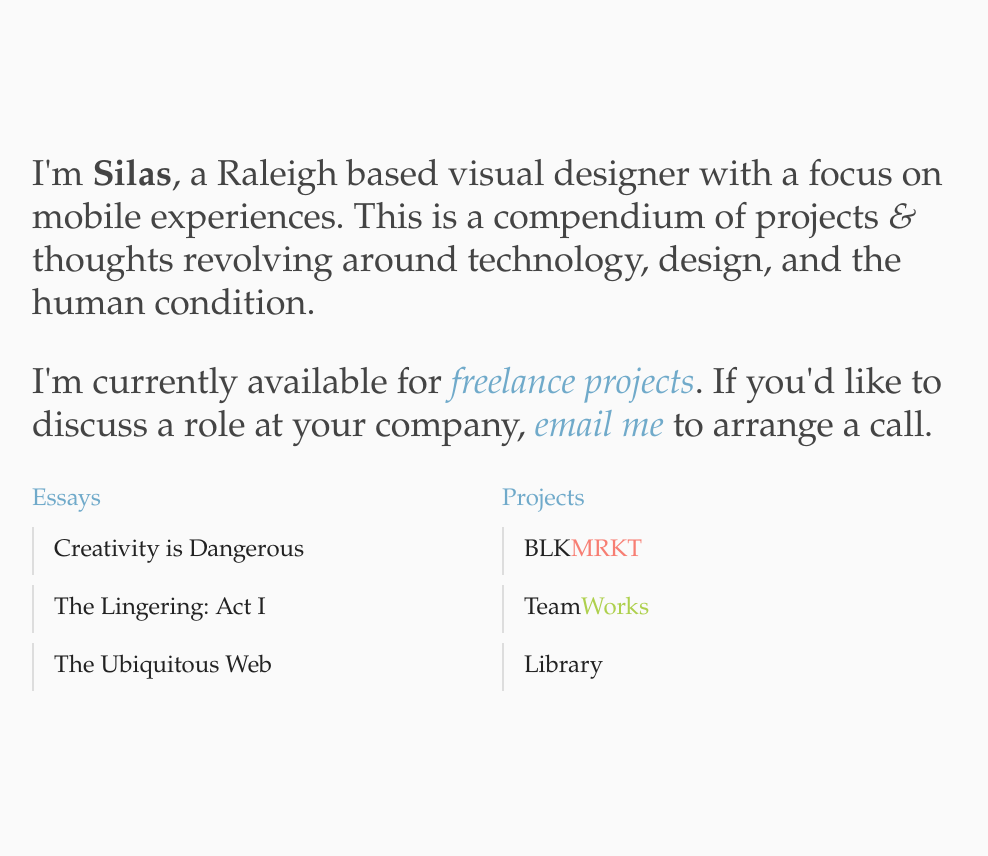
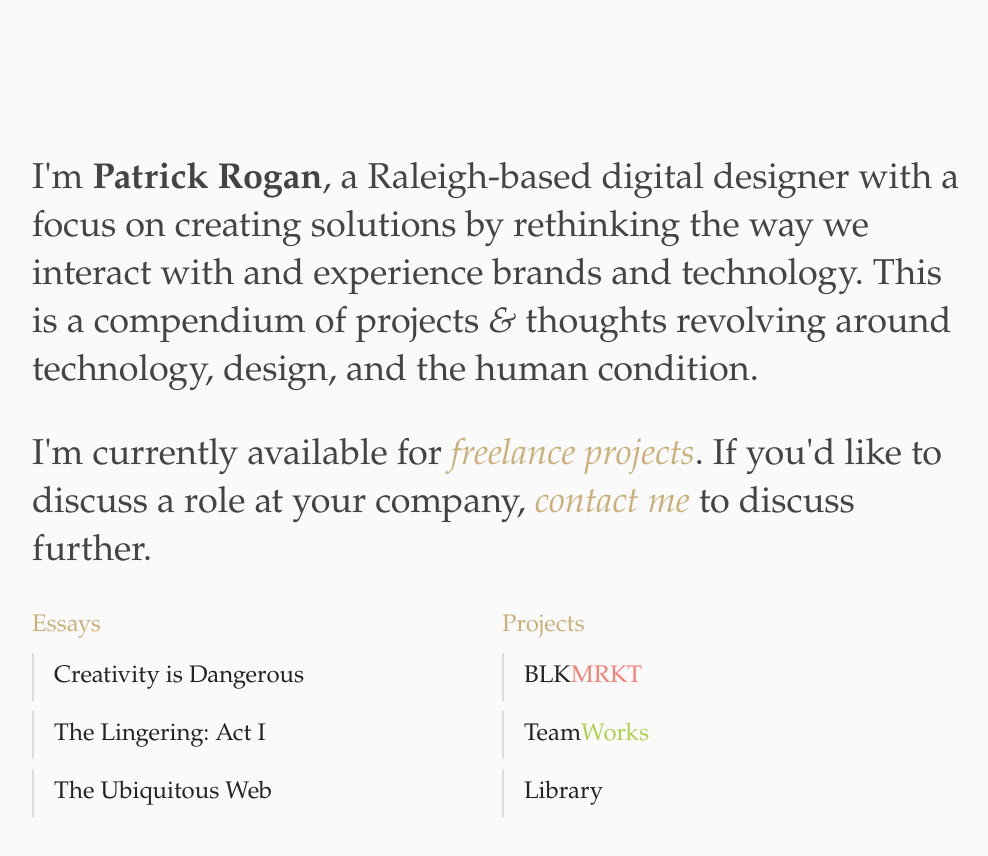
Before and after one commit to silaswanders/silaswanders.github.io, a Jekyll site: the page built from index.html, in a window 1280 px wide. Shown: the top 856 px of the page, without its empty margins (138-1126 px from the left). Built offline with Jekyll 4.4.1, drawn with Linux system fonts in a browser that asks for light colours; some web fonts are replaced.

Commit message:
Transfer Update
Updating to transfer to patrickrogan.co domain.

```diff
--- a/CNAME
+++ b/CNAME
@@ -1 +1 @@
-iamsilas.co
+patrickrogan.co
--- a/_sass/style.scss
+++ b/_sass/style.scss
@@ -98,15 +98,17 @@
 	font-weight: 600;
 }
 .links {
-	color: #70aaca;
+	color: $whitegold;
 	text-decoration: none;
 }
 
 	.pink {color: $pink;}
 	.tw-green {color: $tw-green;}
 
+
 .about p {
 	font-size: 36px;
+	line-height: 48px;
 }
 
 .about .links {
@@ -189,7 +191,7 @@
 	margin-bottom: 12px;
 	font-family: "Garamond", "Ovo",serif;
 	font-weight: 400;
-	color: #70AACA;
+	color: $whitegold;
 
 }
 .item-title::after{
--- a/css/main.scss
+++ b/css/main.scss
@@ -24,6 +24,7 @@
 $tw-green: #aed04d;
 $light-grey: #a3a3a3;
 $blue: #70AACA;
+$whitegold: #CBB07B; // White Gold
 // Width of the content area
 $content-width:    800px;
 
--- a/index.html
+++ b/index.html
@@ -3,8 +3,8 @@
 ---
 
   <div class="about">
-    <p>I'm <span class="semi-bold">Silas</span>, a Raleigh based visual designer with a focus on mobile experiences. This is a compendium of projects <i>&amp;</i> thoughts revolving around technology, design, and the human condition.</p>
-    <p>I'm currently available for <a class="links" href="mailto:hello@patrickrogan.net" target="_blank"><i>freelance projects</i></a>. If you'd like to discuss a role at your company, <a class="links" href="#"><i>email me</i></a> to arrange a call.</p>
+    <p>I'm <span class="semi-bold">Patrick Rogan</span>, a Raleigh-based digital designer with a focus on creating solutions by rethinking the way we interact with and experience brands and technology. This is a compendium of projects <i>&amp;</i> thoughts revolving around technology, design, and the human condition.</p>
+    <p>I'm currently available for <a class="links" href="mailto:hello@patrickrogan.co" target="_blank"><i>freelance projects</i></a>. If you'd like to discuss a role at your company, <a class="links" href="mailto:hello@patrickrogan.co"><i>contact me</i></a> to discuss further.</p>
   </div>
 
     <div class="items">
@@ -20,7 +20,7 @@
     </div>
 
     <div class="item">
-      <h2 class="item-title pink">Projects</h2>
+      <h2 class="item-title">Projects</h2>
       <ul class="item-list">
         <li><a class="links-hover" href="https://dribbble.com/patrickrogan/projects/223851-BLK-MRKT" target="_blank">BLK<span class="pink">MRKT</span></a></li>
         <li><a class="links-hover" href="https://dribbble.com/patrickrogan/projects/171662-Teamworks" target="_blank">Team<span class="tw-green">Works</span></a></li>
```
Also changed, not shown: 7 other files.
